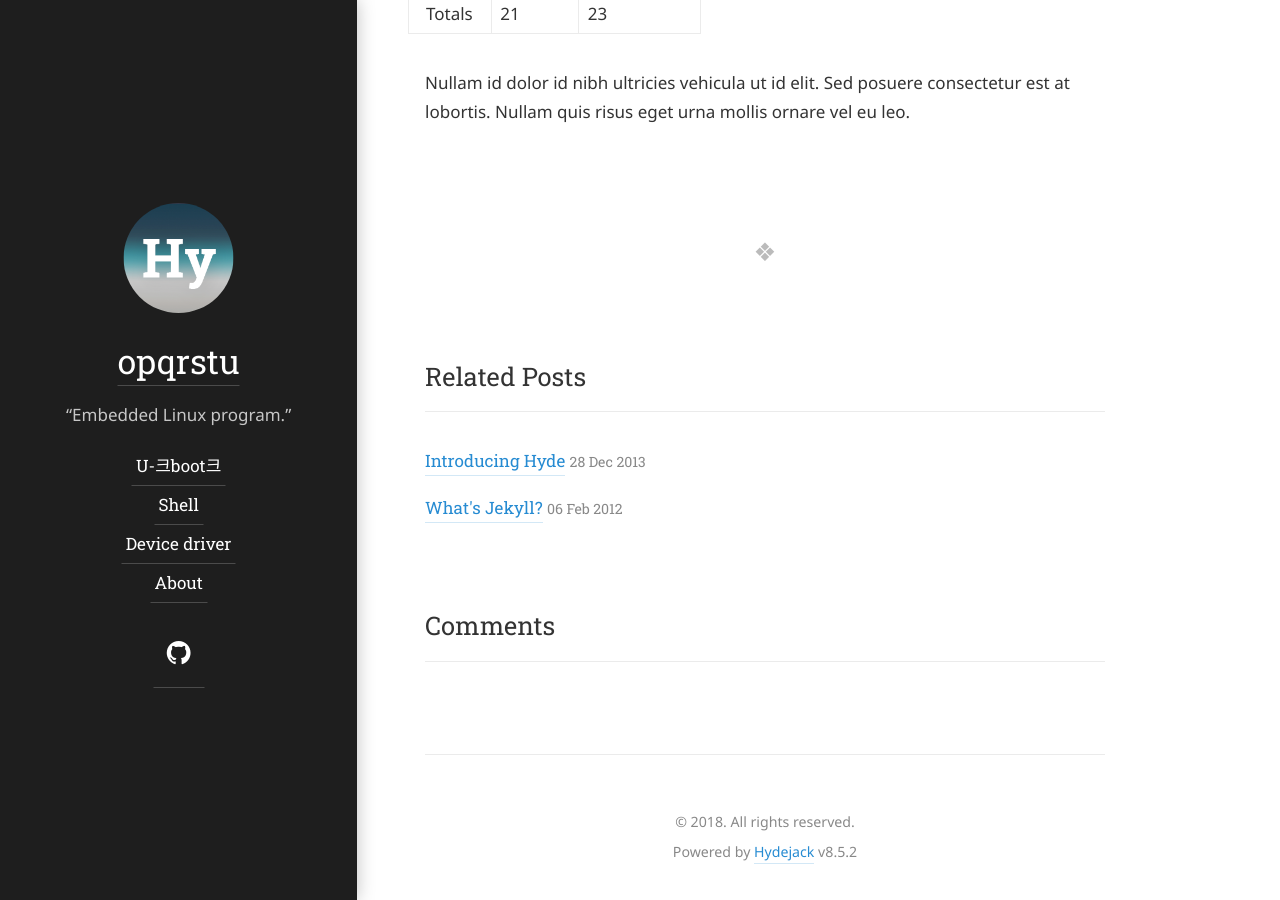
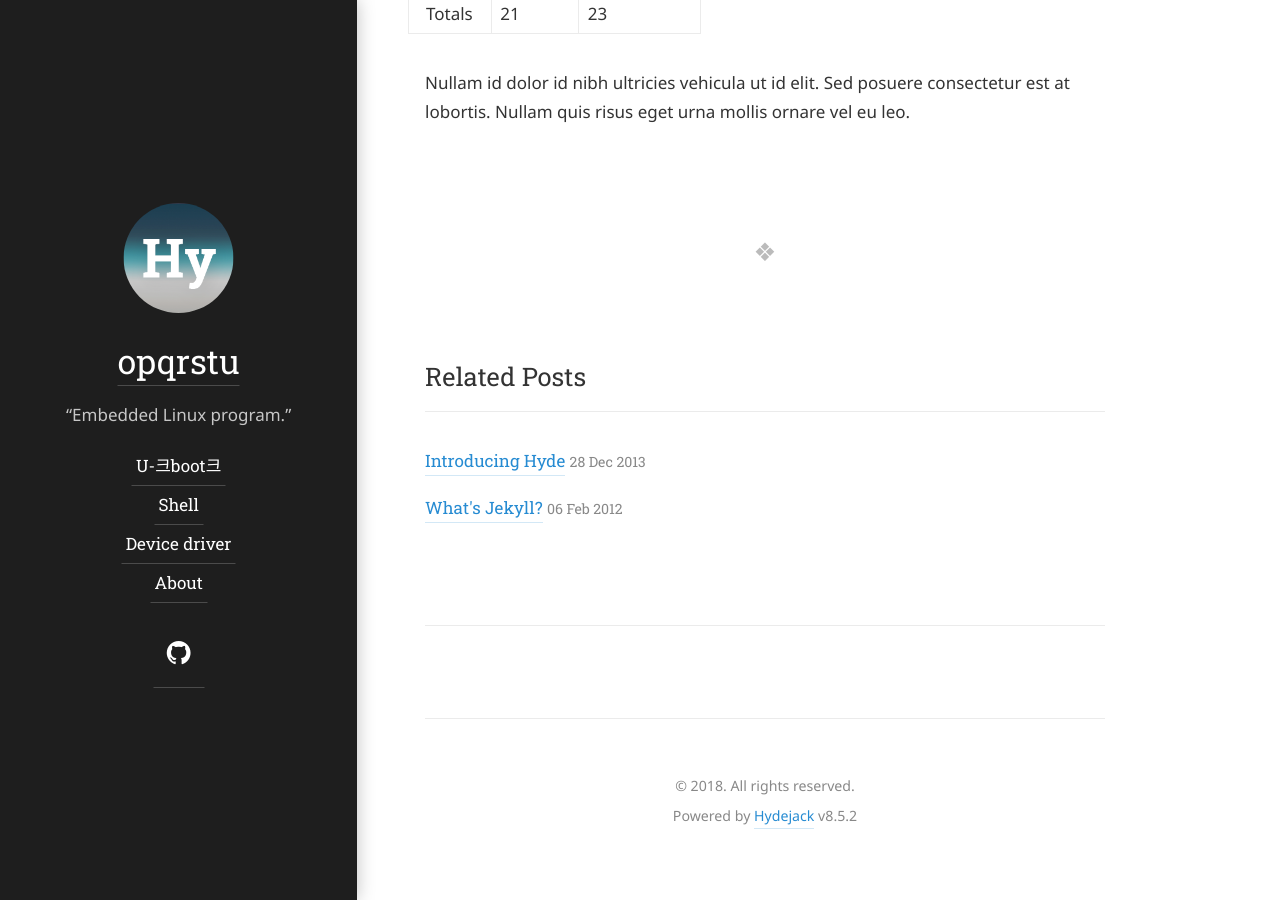
Before and after one commit to opqrstu/opqrstu.github.io, a Jekyll site: the page built from hyde/_posts/2012-02-07-example-content.md, in a window 1280 px wide and 900 px high, scrolled down 4744 px. Built offline with Jekyll 4.4.1, drawn with Linux system fonts in a browser that asks for light colours; some web fonts are replaced.

Commit message:
Update comments.html

```diff
--- a/_includes/body/comments.html
+++ b/_includes/body/comments.html
@@ -1,6 +1,6 @@
 {% if page.comments %}
 <aside class="comments related" role="complementary">
-    <h2 class="hr">{{ site.data.strings.comments | default:"CComments" }}</h2>
+  <h2 class="hr">{{ default:"CComments" }}</h2>
   {% include disqus.html %}
 </aside>
 {% endif %}
```
